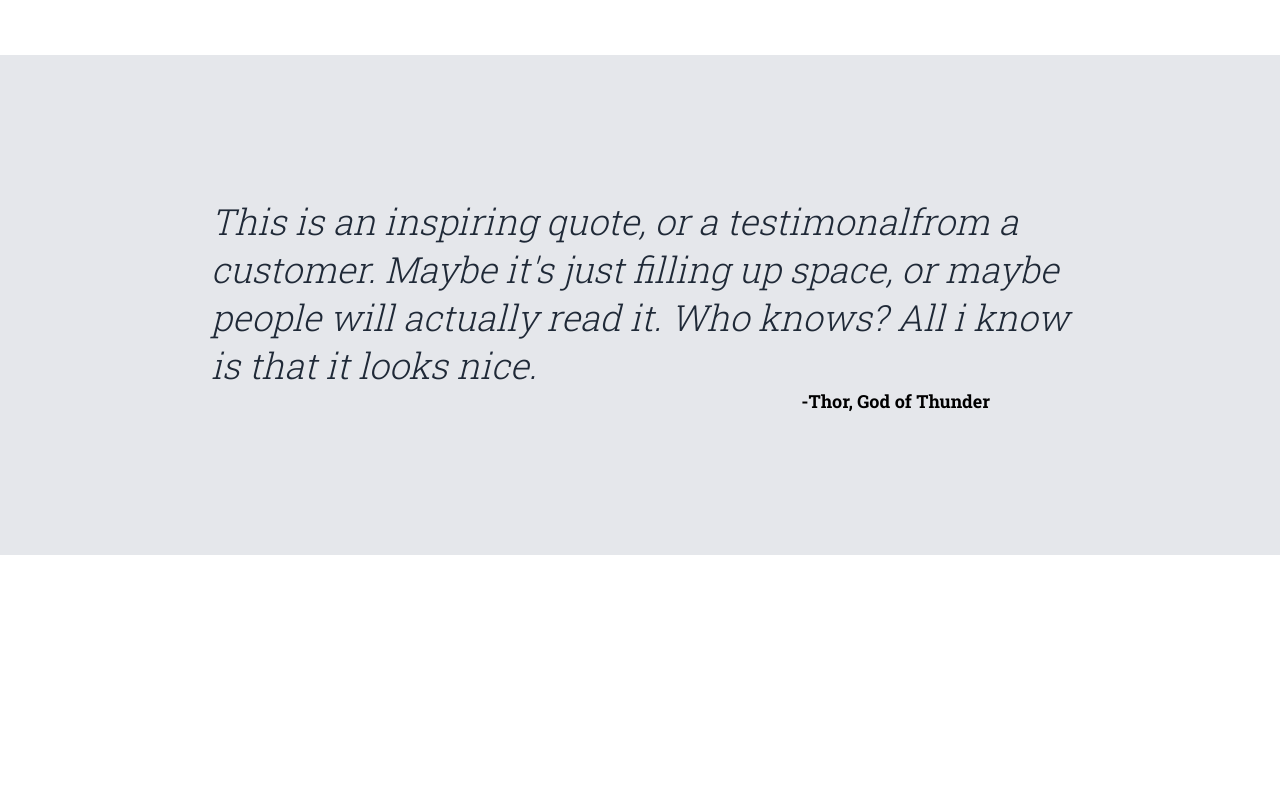
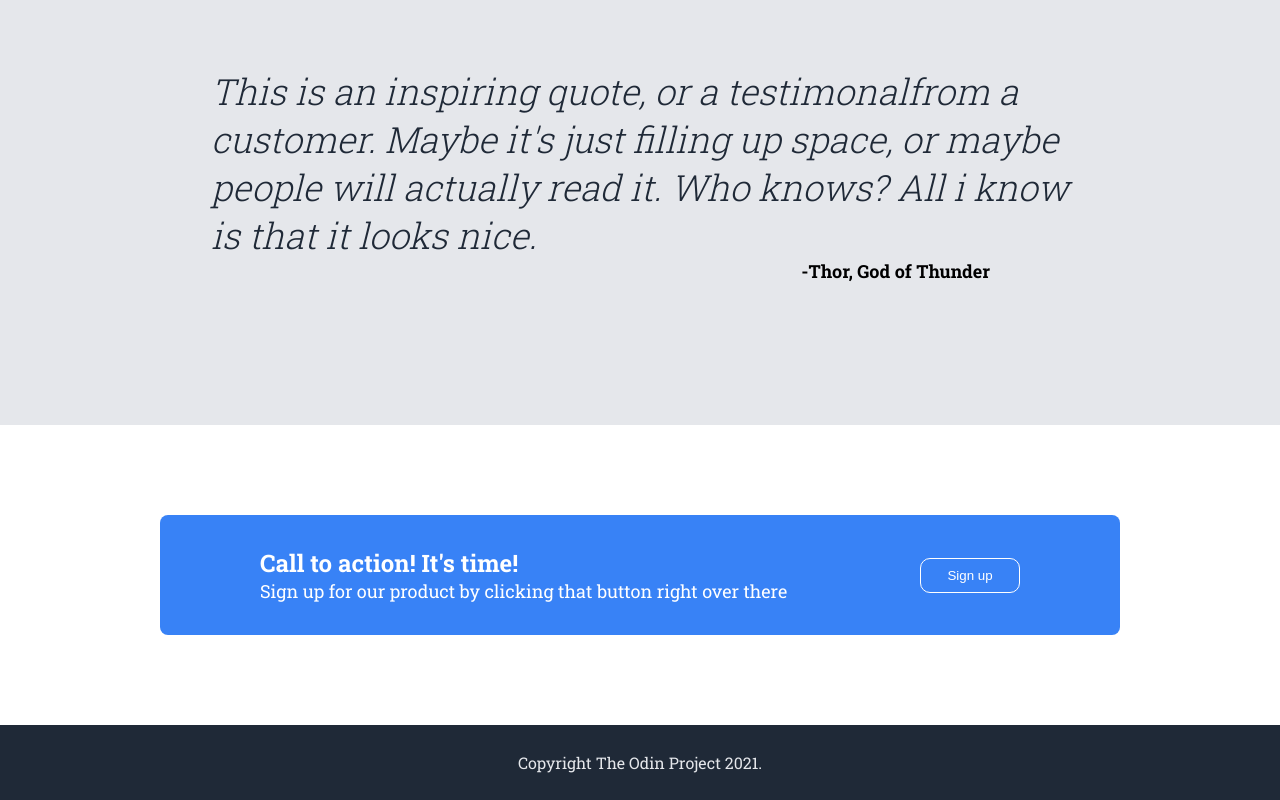
Before and after one commit to pretender39/odin-landing-page, a plain HTML site: page index.html in a window 1280 px wide. Shown: the part 1273-2073 px from the top of the page. Before the commit the page ends 1828 px from the top, so only its background shows below. Drawn offline with Linux system fonts and the light colour scheme.

Commit message:
Started and finished the last part of the page, added minimal visual changes all around

```diff
--- a/index.html
+++ b/index.html
@@ -62,5 +62,19 @@
         <p class="p-third">-Thor, God of Thunder</p>
         </div>
     </div>
+    <div class="fourth-section">
+        <div class="blue-container">
+            <div class="left">
+                <h4>Call to action! It's time!</h4>
+                <p class="fourth-p">Sign up for our product by clicking that button right over there</p>
+            </div>
+            <div class="right">
+                <button type="button" class="btn-fourth-div">Sign up</button>
+            </div>
+        </div>
+    </div>
+    <div class="footer">
+        Copyright The Odin Project 2021.
+    </div>
 </body>
 </html>
--- a/style.css
+++ b/style.css
@@ -19,21 +19,30 @@ body{
     font-size: 24px;
 }
 
-.header-link, .secondary-text {
+.header-link {
     font-size: 18px;
     color: #e5e7eb;
-    margin: 10px;
-    margin-left: 150px;
+    margin: 0 12px;
+}
+
+.secondary-text {
+    font-size: 18px;
+    color: #e5e7eb;
 }
 
 .navbar {
     display: flex;
     flex-direction: row;
+    align-items: center;
+    justify-content: space-between;
 }
 
 ul {
     display: flex;
     flex-direction: row;
+    gap: 24px;
+    list-style: none;
+    align-items: center;
 }
 
 .navbar-left, .navbar-right {
@@ -41,6 +50,7 @@ ul {
     width: 50%;
     justify-content: center;
     align-items: center;
+    flex-direction: row;
 }
 
 h1{
@@ -65,9 +75,10 @@ h1{
 .main-text {
     display: flex;
     justify-content: center;
-    align-items: center;
     flex-direction: column;
     width: 50%;
+    margin-left: 190px;
+    gap: 24px;
 }
 
 img{
@@ -151,3 +162,63 @@ h3{
     justify-content: flex-end;
     width: 700px;
 }
+
+.fourth-section{
+    height: 300px;
+    display: flex;
+    justify-content: center;
+    align-items: center;
+}
+
+.blue-container{
+    background-color: #3882f6;
+    width: 75%;
+    height: 40%;
+    display: flex;
+    flex-direction: row;
+    border-radius: 8px;
+}
+
+.left{
+    width: 80%;
+    margin-left: 100px;
+    display: flex;
+    justify-content: center;
+    flex-direction: column;
+}
+
+h4{
+    font-size: 24px;
+    color: white;
+
+}
+
+.fourth-p{
+    color: white;
+    font-size: 18px;
+}
+
+.right{
+    display: flex;
+    justify-content: flex-start;
+    align-items: center;
+    margin-right: 100px;
+}
+
+.btn-fourth-div{
+    background-color: #3882f6;
+    color: white;
+    width: 100px;
+    height: 35px;
+    border: 1px solid white;
+    border-radius: 10px;
+}
+
+.footer{
+    display: flex;
+    justify-content: center;
+    align-items: center;
+    background-color: #1f2937;
+    color: #e5e7eb;
+    height: 75px;
+}
```
